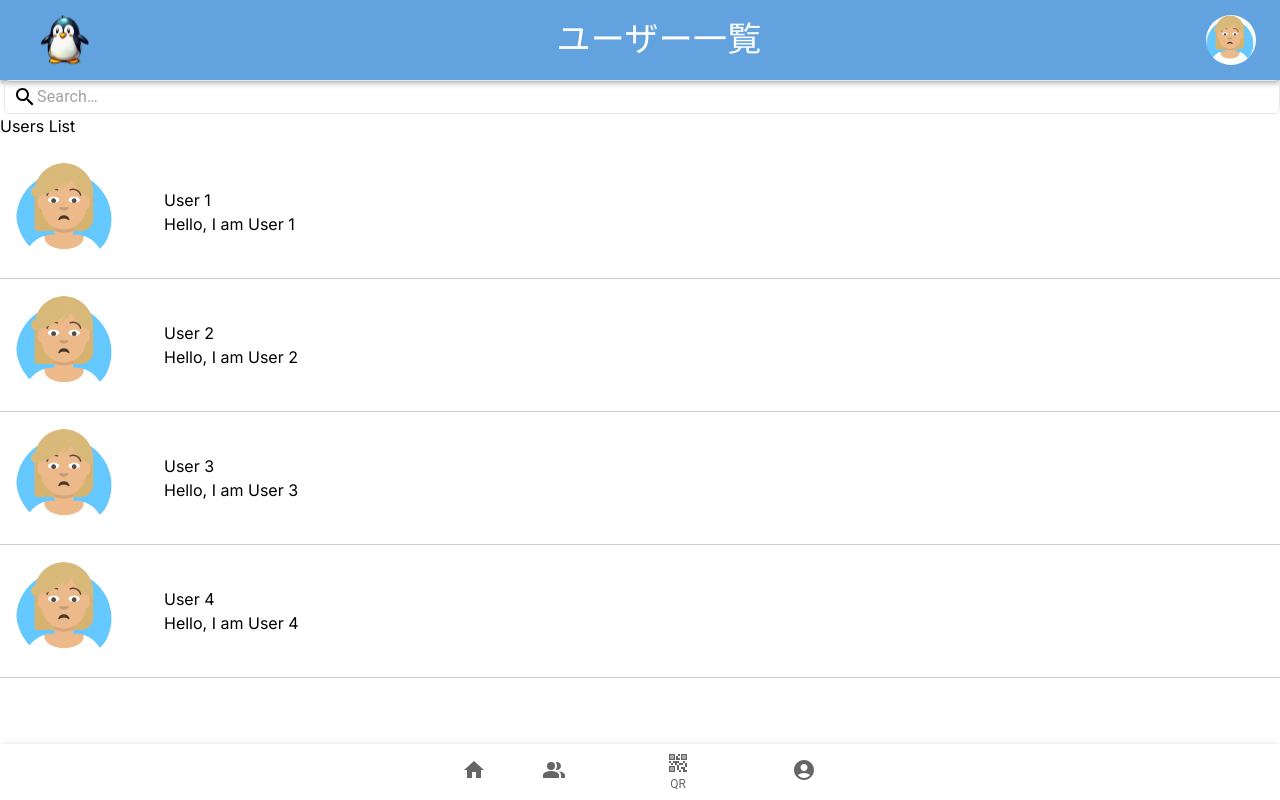
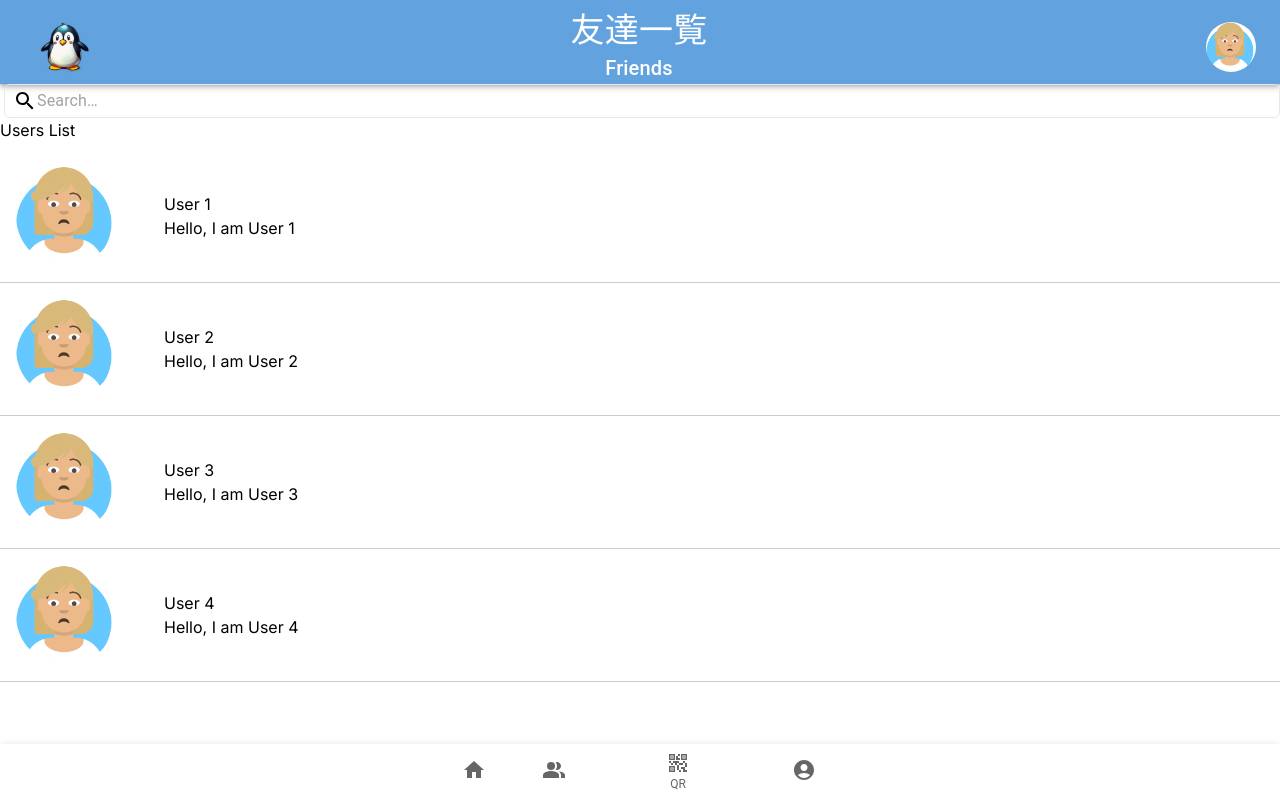
Before and after one commit to takahara-morpet/-frontend, a Next.js app: page /users in a window 1280 px wide. Built offline with nearby package versions, Linux system fonts and the light colour scheme.

Commit message:
♻️ [Improve] Headerをリファクタリング

```diff
--- a/src/app/organisms/header.tsx
+++ b/src/app/organisms/header.tsx
@@ -1,39 +1,78 @@
 import * as React from 'react';
+import Image from 'next/image';
+import Link from 'next/link';
+
 import AppBar from '@mui/material/AppBar';
 import Box from '@mui/material/Box';
 import Toolbar from '@mui/material/Toolbar';
 import Typography from '@mui/material/Typography';
 import Avatar from '@mui/material/Avatar';
+import { Subtitles } from '@mui/icons-material';
 
 
 interface HeaderProps {
-  title?: string;
+  title: string;
+  smallTitle?: string;
 }
 
 const Header: React.FC<HeaderProps> = ({
-  title = "Title",
+  title,
+  smallTitle,
 }): JSX.Element => {
+
+  const styles = {
+    container: {
+      flexGrow: 1,
+    },
+    appBar: {
+      backgroundColor: "#62A2DE",
+    },
+    toolbar: {
+      paddingTop: '10px',
+    },
+    imageContainer: {
+      mr: 1,
+    },
+    textContainer: {
+      display: "flex",
+            flexDirection: "column",
+            flexGrow: 1,
+            textAlign: "center",
+            position: "relative",
+            right: "20px",
+    },
+    text: {
+      flexGrow: 1,
+      textAlign: "center",
+    },
+    avatar: {
+      width: 50,
+      height: 50,
+}
+}
+
   return (
-    <Box sx={{ flexGrow: 1 }}>
-      <AppBar position="static" sx={{ backgroundColor: "#62A2DE" }}>
-        <Toolbar>
-          <a href="/">
-            <img
-              src="/penguin.svg" // 画像のパスを指定してください
-              alt="Menu"
-              style={{width: 80, height: 80, marginRight: 8 }} // スタイルを調整する場合はここで行ってください
+    <Box sx={styles.container}>
+      <AppBar position="static" sx={styles.appBar}>
+        <Toolbar sx={styles.toolbar}>
+          <Link href="/">
+            <Box sx={styles.imageContainer}>
+              <Image src="/penguin.svg" alt="Menu" width={80} height={80} />
+            </Box>
+          </Link>
+          <Box sx={styles.textContainer}>
+            <Typography noWrap variant="h4" component="div" sx={styles.text}>
+              {title}
+            </Typography>
+            <Typography noWrap variant="h6" component="div" sx={styles.text}>
+              {smallTitle ? smallTitle : ""}
+            </Typography>
+          </Box>
+            <Avatar
+              src="/sample/user.png"
+              alt="Login"
+              style={styles.avatar}
             />
-          </a>
-          <Typography variant="h4" component="div" sx={{ flexGrow: 1, textAlign: "center" }}>
-            {title}
-          </Typography>
-
-            <Avatar
-              src="/sample/user.png" // 画像のパスを指定してください
-              alt="Login"
-              style={{width:50,height: 50 }} // スタイルを調整する場合はここで行ってください
-            />
-
         </Toolbar>
       </AppBar>
     </Box>
--- a/src/app/users/page.tsx
+++ b/src/app/users/page.tsx
@@ -8,7 +8,7 @@ import Header from "../organisms/header";
 const UsersPage: React.FC = (): JSX.Element => {
     return (
         <div>
-            <Header title="ユーザー一覧" />
+            <Header title="友達一覧" smallTitle="Friends" />
             <SearchBar />
             <UsersList />
             <Footer />
```
